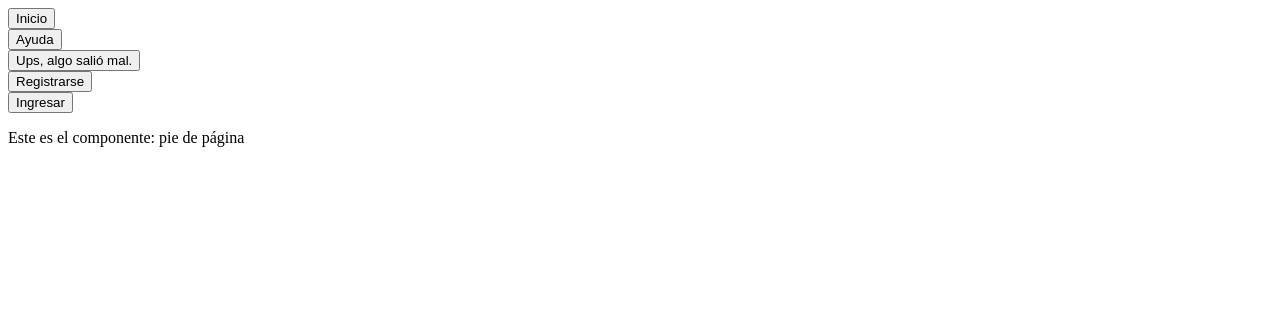
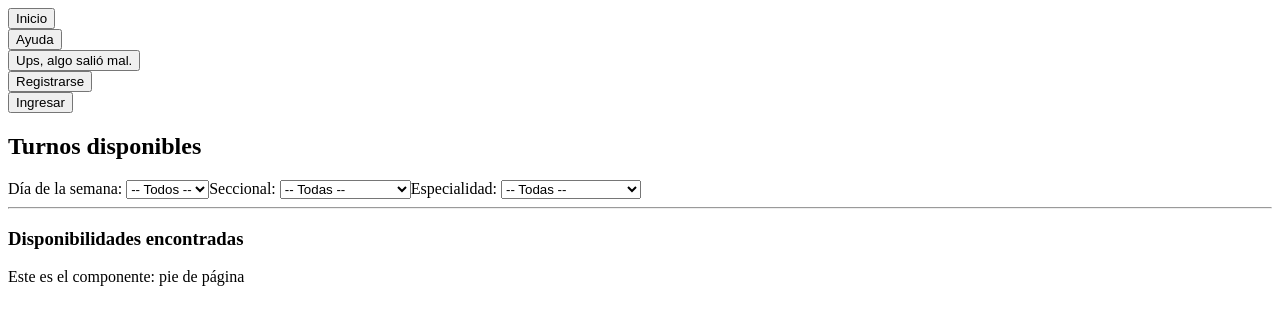
Before and after one commit to GestionSaludApp/saludapp_main, an Angular app: page /turnosDisponibles in a window 1280 px wide. Before the commit this address led to /. Shown: the top 324 px of the page. Built offline with nearby package versions, Linux system fonts and the light colour scheme.

Commit message:
disponibilidadesFiltradas

```diff
--- a/src/app/app.component.html
+++ b/src/app/app.component.html
@@ -12,5 +12,4 @@
         <app-pie></app-pie>
     </div>
 
-
 </div>
--- a/src/app/app.routes.ts
+++ b/src/app/app.routes.ts
@@ -9,6 +9,8 @@ import { RegistroComponent } from './componentes/registro/registro.component';
 
 import { DatosPersonalesComponent } from './componentes/usuario/datos-personales/datos-personales.component';
 import { CalendarioComponent } from './componentes/usuario/calendario/calendario.component';
+import { VerTurnosDisponiblesComponent } from './componentes/turnos/ver-turnos-disponibles/ver-turnos-disponibles.component';
+
 
 
 export const routes: Routes = [
@@ -25,6 +27,8 @@ export const routes: Routes = [
     { path: 'ayuda', component: AyudaComponent },
     { path: 'error', component: ErrorComponent },
 
+    { path: 'turnosDisponibles', component: VerTurnosDisponiblesComponent },
+
 
 
 
--- a/src/app/componentes/estaticos/encabezado/encabezado.component.html
+++ b/src/app/componentes/estaticos/encabezado/encabezado.component.html
@@ -24,6 +24,10 @@
     <div>
         <button name="botonCalendario" (click)="irCalendario()">{{texto.calendario}}</button>
     </div>
+
+    <div>
+        <button name="botonTurnosDisponibles" (click)="irTurnosDisponibles()">{{texto.nuevo + ' ' + texto.ingresoFallido }}</button>
+    </div>
 </div>
 
 <div *ngIf="!perfilActivo">
--- a/src/app/componentes/estaticos/encabezado/encabezado.component.ts
+++ b/src/app/componentes/estaticos/encabezado/encabezado.component.ts
@@ -40,6 +40,7 @@ export class EncabezadoComponent implements OnInit{
   irError(){this.navegar.irError();}
   irCalendario(){this.navegar.irCalendario();}
   irRegistro(){this.navegar.irRegistro();}
+  irTurnosDisponibles(){this.navegar.irTurnosDisponibles();}
 
 
 }
--- a/src/app/componentes/turnos/ver-turnos-disponibles/ver-turnos-disponibles.component.html
+++ b/src/app/componentes/turnos/ver-turnos-disponibles/ver-turnos-disponibles.component.html
@@ -1 +1,36 @@
-<p>ver-turnos-disponibles works!</p>
+<h2>Turnos disponibles</h2>
+
+<div>
+
+<label>Día de la semana:
+    <select [(ngModel)]="filtroDia" (change)="filtrar()">
+        <option [ngValue]="null">-- Todos --</option>
+        <option *ngFor="let dia of diasLocal; let i = index" [ngValue]="i">{{ dia }}</option>
+    </select>
+</label>
+
+<label>Seccional:
+    <select [(ngModel)]="filtroSeccional" (change)="filtrar()">
+      <option [ngValue]="null">-- Todas --</option>
+      <option *ngFor="let seccional of seccionalesLocal; let i = index" [ngValue]="i">{{ seccional }}</option>
+    </select>
+  </label>
+
+  <label>Especialidad:
+    <select [(ngModel)]="filtroEspecialidad" (change)="filtrar()">
+      <option [ngValue]="null">-- Todas --</option>
+      <option *ngFor="let especialidad of especialidadesLocal; let i = index" [ngValue]="i">{{ especialidad }}</option>
+    </select>
+  </label>
+
+</div>
+
+<hr>
+
+<h3>Disponibilidades encontradas</h3>
+<ul>
+  <li *ngFor="let d of disponibilidadesActivas">
+    Seccional {{ d.seccional() }} | Día: {{ d.dia() }}<br>
+    Horario: {{ d.horarioInicio() }} a {{ d.horarioFin() }}
+  </li>
+</ul>
--- a/src/app/componentes/turnos/ver-turnos-disponibles/ver-turnos-disponibles.component.ts
+++ b/src/app/componentes/turnos/ver-turnos-disponibles/ver-turnos-disponibles.component.ts
@@ -1,17 +1,27 @@
 import { Component } from '@angular/core';
 import { Turno } from '../../../clases/turno';
 import { obtenerDiccionario } from '../../../funciones/diccionario';
+import { Disponibilidad } from '../../../clases/disponibilidad';
+import { BasededatosService } from '../../../servicios/basededatos.service';
+import { NgFor } from '@angular/common';
+import { dias } from '../../../funciones/fechas';
+import { especialidades, seccionales } from '../../../funciones/listas';
+import { FormsModule } from '@angular/forms';
 
 @Component({
   selector: 'app-ver-turnos-disponibles',
   standalone: true,
-  imports: [],
+  imports: [NgFor, FormsModule],
   templateUrl: './ver-turnos-disponibles.component.html',
   styleUrl: './ver-turnos-disponibles.component.css'
 })
 export class VerTurnosDisponiblesComponent{
   texto = obtenerDiccionario();
+  diasLocal = dias;
+  seccionalesLocal = seccionales;
+  especialidadesLocal = especialidades;
 
+  disponibilidadesActivas: Disponibilidad[] = [];
   turnosDisponibles: Turno[] = [];
 
   filtroActivo: boolean = false;
@@ -19,33 +29,32 @@ export class VerTurnosDisponiblesComponent{
   filtroSeccional: number | null = null;
   filtroEspecialidad: number | null = null;
 
-  filtrar(criterio: string, valor: number){
-    switch (criterio) {
-      case 'dia':
-        this.filtroDia = valor;
-        break;
-      case 'seccional':
-        this.filtroSeccional = valor;
-        break;
-      case 'especialidad':
-        this.filtroEspecialidad = valor;
-        break;
-      default:
-        if (!this.filtroDia && !this.filtroSeccional && !this.filtroEspecialidad) {
-          this.filtroActivo = false;
-        }
-        break;
+  constructor(private baseDeDatos: BasededatosService) {}
+
+  filtrar() {
+    const filtros: any = {};
+
+    if (this.filtroDia !== null) {
+      filtros.diaSemana = this.filtroDia;
     }
-    this.cargarTurnos();
+
+    if (this.filtroSeccional !== null) {
+      filtros.idSeccional = this.filtroSeccional;
+    }
+
+    if (this.filtroEspecialidad !== null) {
+      filtros.idEspecialidad = this.filtroEspecialidad;
+    }
+
+    this.baseDeDatos.buscarDisponibilidades(filtros).subscribe({
+      next: (disponibilidades: Disponibilidad[]) => {
+        this.disponibilidadesActivas = disponibilidades;
+        console.log('Disponibilidades activas:', this.disponibilidadesActivas);
+      },
+      error: (error) => {
+        console.error('Error al cargar disponibilidades:', error);
+      }
+    });
   }
 
-  cargarTurnos(){
-    this.filtroActivo = true;
-    //lamada a la base de datos
-  }
-
-
-
-
-
 }
--- a/src/app/funciones/diccionario.ts
+++ b/src/app/funciones/diccionario.ts
@@ -38,6 +38,7 @@ const diccionarioCompleto = {
         horaInicio: 'Entrada',
         horaFin: 'Salida',
         perfil: 'Perfil',
+        turno: 'Turno',
     },
     en: {
       mensajeDefault: 'This is the component: ',
--- a/src/app/servicios/basededatos.service.ts
+++ b/src/app/servicios/basededatos.service.ts
@@ -1,9 +1,10 @@
 import { Injectable } from '@angular/core';
 import { HttpClient } from '@angular/common/http';
-import { catchError, Observable, tap, throwError } from 'rxjs';
+import { catchError, map, Observable, tap, throwError } from 'rxjs';
 import { Usuario } from '../clases/usuario';
 import { UsuarioActivoService } from './usuario-activo.service';
 import { Perfil } from '../clases/perfil';
+import { Disponibilidad } from '../clases/disponibilidad';
 
 @Injectable({
   providedIn: 'root'
@@ -47,6 +48,16 @@ export class BasededatosService {
     );
   }
 
-
+  buscarDisponibilidades(filtros: any): Observable<Disponibilidad[]> {
+    return this.http.post<any[]>(this.apiUrl + '/buscarDisponibilidades', filtros).pipe(
+      map(respuesta => {
+        return respuesta.map(datos => {
+          const disponibilidad = new Disponibilidad();
+          disponibilidad.cargarDatos(datos);
+          return disponibilidad;
+        });
+      })
+    );
+  }
 
 }
--- a/src/app/servicios/navegacion.service.ts
+++ b/src/app/servicios/navegacion.service.ts
@@ -19,5 +19,6 @@ export class NavegacionService {
   irAyuda(){this.router.navigate(['/ayuda']);}
   irError(){this.router.navigate(['/error']);}
 
+  irTurnosDisponibles(){this.router.navigate(['/turnosDisponibles'])}
 
 }
```
Also changed, not shown: Bitacora_Desarrollo.txt.
